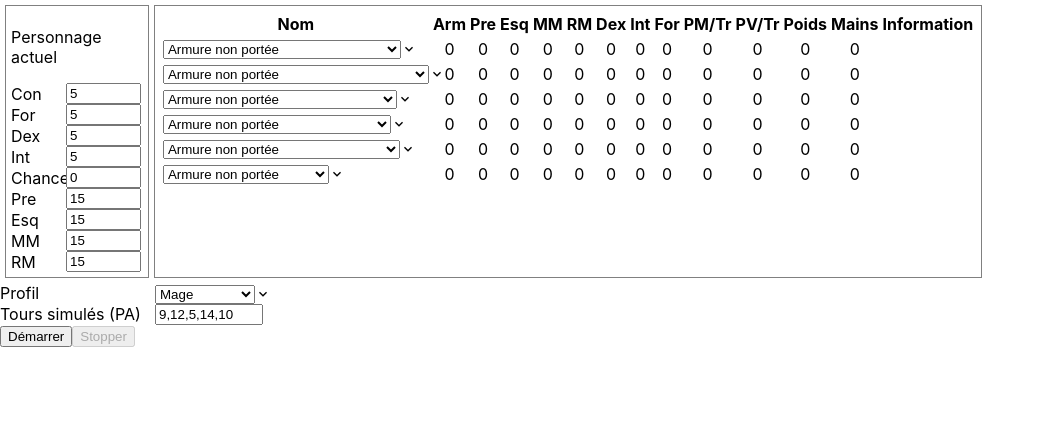
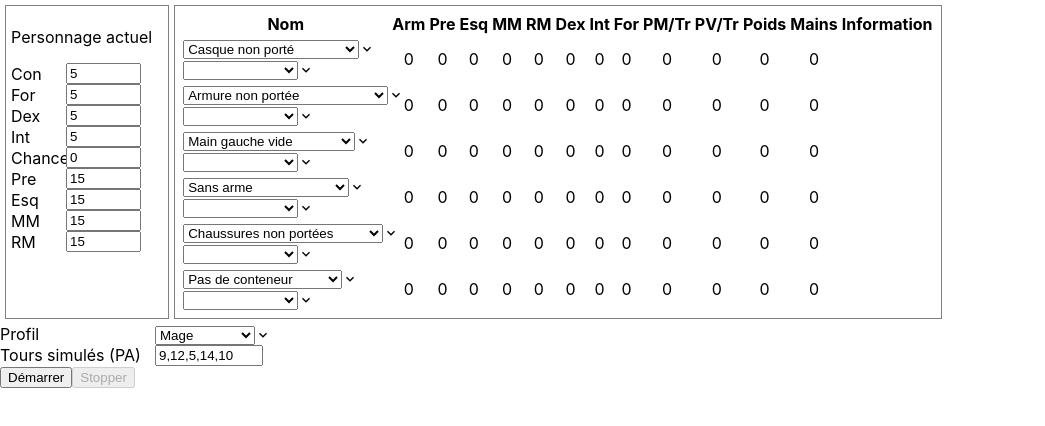
Before and after one commit to xavierfeltin/kigard-optim, a React (Create React App) app: page / in a window 1280 px wide. Shown: the top 426 px of the page, without its empty margins (0-1045 px from the left). Built offline with nearby package versions, Linux system fonts and the light colour scheme.

Commit message:
add preselected quality equipment

```diff
--- a/src/App.tsx
+++ b/src/App.tsx
@@ -82,7 +82,7 @@ function App() {
 
     let qualityEquipment = generateQualityEquipments(headEquipments, Quality.Great, headEquipments.length);
     let masterEquipment = generateQualityEquipments(headEquipments, Quality.Master, headEquipments.length + qualityEquipment.length);
-    let headMasterData = [emptyBody, ...headEquipments, ...qualityEquipment, ...masterEquipment];
+    let headMasterData = [emptyHead, ...headEquipments, ...qualityEquipment, ...masterEquipment];
 
     qualityEquipment = generateQualityEquipments(bodyEquipments, Quality.Great, bodyEquipments.length);
     masterEquipment = generateQualityEquipments(bodyEquipments, Quality.Master, bodyEquipments.length + qualityEquipment.length);
@@ -90,21 +90,21 @@ function App() {
 
     qualityEquipment = generateQualityEquipments(leftHandEquipments, Quality.Great, leftHandEquipments.length);
     masterEquipment = generateQualityEquipments(leftHandEquipments, Quality.Master, leftHandEquipments.length + qualityEquipment.length);
-    let leftHandMasterData = [emptyBody, ...leftHandEquipments, ...qualityEquipment, ...masterEquipment];
+    let leftHandMasterData = [emptyLeftHand, ...leftHandEquipments, ...qualityEquipment, ...masterEquipment];
 
     qualityEquipment = generateQualityEquipments(rightHandEquipments, Quality.Great, rightHandEquipments.length);
     masterEquipment = generateQualityEquipments(rightHandEquipments, Quality.Master, rightHandEquipments.length + qualityEquipment.length);
-    let rightHandMasterData = [emptyBody, ...rightHandEquipments, ...qualityEquipment, ...masterEquipment];
+    let rightHandMasterData = [emptyRightHand, ...rightHandEquipments, ...qualityEquipment, ...masterEquipment];
 
     qualityEquipment = generateQualityEquipments(feetEquipments, Quality.Great, feetEquipments.length);
     masterEquipment = generateQualityEquipments(feetEquipments, Quality.Master, feetEquipments.length + qualityEquipment.length);
-    let feetMasterData = [emptyBody, ...feetEquipments, ...qualityEquipment, ...masterEquipment];
+    let feetMasterData = [emptyFeet, ...feetEquipments, ...qualityEquipment, ...masterEquipment];
 
     let fetishMasterData: Equipment[] = [];
 
     qualityEquipment = generateQualityEquipments(containerEquipments, Quality.Great, containerEquipments.length);
     masterEquipment = generateQualityEquipments(containerEquipments, Quality.Master, containerEquipments.length + qualityEquipment.length);
-    let containerMasterData = [emptyBody, ...containerEquipments, ...qualityEquipment, ...masterEquipment];
+    let containerMasterData = [emptyContainer, ...containerEquipments, ...qualityEquipment, ...masterEquipment];
 
     const masterData: MasterDataOutfit = {
       head: headMasterData,
--- a/src/common/kigardModels.ts
+++ b/src/common/kigardModels.ts
@@ -1,3 +1,5 @@
+import { count } from "console";
+import { act } from "react-dom/test-utils";
 import { Branch, ProbaTree } from "./math";
 
 export interface Attributes {
@@ -567,6 +569,7 @@ export function buildTurns(paByTurns: number[], attributes: Attributes, opponent
         {
             const nbPossibilitiesToProcess = turnPossibilities.length;
             for (let i = 0; i < nbPossibilitiesToProcess; i++) {
+
                 let currentBranch: Branch | undefined = turnPossibilities.shift();
                 if (currentBranch && currentBranch.value > 0) {
                     let oppAttr = {...opponent};
@@ -724,7 +727,6 @@ export function buildTurns(paByTurns: number[], attributes: Attributes, opponent
             actionDuringTurn++; // if 0 (not action possible that turn at all, it will become 1 and exit the loop)
         }
     }
-
     return probaTree;
 }
 
--- a/src/components/COutfit.tsx
+++ b/src/components/COutfit.tsx
@@ -1,6 +1,6 @@
 import './Character.css';
 import { ReactElement, useEffect, useState } from "react";
-import { Equipment, getDefaultOutfit, getEmptyEquipment, Localization, MasterDataOutfit, Outfit, outfitParts, Attributes } from '../common/kigardModels';
+import { Equipment, getDefaultOutfit, getEmptyEquipment, Localization, MasterDataOutfit, Outfit, outfitParts, Attributes, Quality } from '../common/kigardModels';
 import { Select } from '@chakra-ui/select';
 import { Table, Tbody, Td, Th, Thead, Tr } from '@chakra-ui/table';
 
@@ -18,10 +18,90 @@ export function COutfit({masterData, onValueChange, className}: OutfitProps) {
     }, [outfit, onValueChange]);
 
     const onChangeEquipment = function(equipmentID: string,  localization: Localization, masterData: MasterDataOutfit): void {
+
+        const selectedEquipment = outfit[Localization[localization].toLowerCase() as keyof Outfit];
+
         const idx = outfitParts.findIndex((value) => value.toLowerCase() === Localization[localization].toLowerCase());
         const partName = outfitParts[idx].toLowerCase();
         const partMasterData = masterData[partName as keyof MasterDataOutfit];
-        const equipment = partMasterData.find(equipment => equipment.id === parseInt(equipmentID));
+        const standardPartMasterData = partMasterData.filter((equipment: Equipment) => {
+            return equipment.quality === Quality.Standard;
+        });
+
+        let newEquipmentID = getQualityIdOfEquipment(parseInt(equipmentID), selectedEquipment.quality, standardPartMasterData.length);
+        setEquipmentFromId(newEquipmentID, localization, standardPartMasterData);
+    }
+
+    const onChangeQuality = function(qualityID: string,  localization: Localization, masterData: MasterDataOutfit): void {
+
+        const selectedEquipment = outfit[Localization[localization].toLowerCase() as keyof Outfit];
+
+        const idx = outfitParts.findIndex((value) => value.toLowerCase() === Localization[localization].toLowerCase());
+        const localizationName = outfitParts[idx].toLowerCase();
+        const localizationMasterData = masterData[localizationName as keyof MasterDataOutfit]
+
+        const standardLocalizationMasterData = localizationMasterData.filter((equipment: Equipment) => {
+            return equipment.quality === Quality.Standard;
+        });
+
+        let standardMatchingId = getStandardIdOfEquipment(selectedEquipment.id, selectedEquipment.quality, standardLocalizationMasterData.length);
+        let newEquipmentID = getQualityIdOfEquipment(standardMatchingId, parseInt(qualityID), standardLocalizationMasterData.length);
+        setEquipmentFromId(newEquipmentID, localization, localizationMasterData);
+    }
+
+    const generateEquipment = function(localization: Localization, masterData: MasterDataOutfit,
+        onChangeEquipment: (equipmentID: string, localization: Localization, masterData: MasterDataOutfit) => void): ReactElement {
+        const idx = outfitParts.findIndex((value) => value.toLowerCase() === Localization[localization].toLowerCase());
+        const partName = outfitParts[idx].toLowerCase();
+        let partMasterData = masterData[partName as keyof MasterDataOutfit];
+        let standardMasterData = partMasterData.filter((equipment: Equipment) => equipment.quality === Quality.Standard);
+
+        let selectedEquipment = outfit[outfitParts[idx] as keyof Outfit];
+        let standardMatchingId = getStandardIdOfEquipment(selectedEquipment.id, selectedEquipment.quality, standardMasterData.length);
+
+        const selectKey = "select-" + partName;
+        return (
+            <Select onChange={(event: React.ChangeEvent<HTMLSelectElement>) => onChangeEquipment(event.target.value, localization, masterData)}
+                    value={standardMatchingId}>
+                {partMasterData.filter((equipment: Equipment) => { return equipment.quality === Quality.Standard;})
+                               .sort((a: Equipment, b: Equipment) => {
+                                    if(a.name < b.name) { return -1; }
+                                    if(a.name > b.name) { return 1; }
+                                    return 0;
+                                })
+                                .map((equipment: Equipment) => (
+                    <option key={selectKey + "-" + equipment.id} value={equipment.id}> {equipment.name} </option>
+                ))}
+            </Select>
+        )
+    }
+
+    const getStandardIdOfEquipment = function(equipmentId: number, equipmentQuality: number, nbEquipmentsForLocalization: number): number {
+        let standardMatchingId = equipmentId;
+        if (equipmentQuality !== Quality.Standard) {
+            const equipmentQualityID = equipmentId - nbEquipmentsForLocalization + 1;
+            const equipmentMasterID = equipmentId - 2 * nbEquipmentsForLocalization + 2;
+            standardMatchingId = equipmentQuality === Quality.Great ? equipmentQualityID : equipmentMasterID;
+        }
+
+        return standardMatchingId
+    }
+
+    const getQualityIdOfEquipment = function(standardEquipmentId: number, equipmentQuality: number, nbEquipmentsForLocalization: number): number {
+        let newEquipmentID = standardEquipmentId;
+        if (newEquipmentID !== 0) {
+            if (equipmentQuality !== Quality.Standard) {
+                const equipmentQualityID = standardEquipmentId + nbEquipmentsForLocalization - 1;
+                const equipmentMasterID = standardEquipmentId + 2 * nbEquipmentsForLocalization - 2;
+                newEquipmentID = equipmentQuality === Quality.Great ? equipmentQualityID : equipmentMasterID;
+            }
+        }
+
+        return newEquipmentID;
+    }
+
+    const setEquipmentFromId = function(equipmentID: number, localization: Localization, masterDataForLocalization: Equipment[]): void {
+        const equipment = masterDataForLocalization.find(equipment => equipment.id === equipmentID);
 
         switch(localization) {
             case Localization.Head: {
@@ -55,18 +135,17 @@ export function COutfit({masterData, onValueChange, className}: OutfitProps) {
         }
     }
 
-    const generateEquipment = function(localization: Localization, masterData: MasterDataOutfit, onChangeEquipment: (equipmentID: string, localization: Localization, masterData: MasterDataOutfit) => void): ReactElement {
+    const generateQuality = function(localization: Localization, masterData: MasterDataOutfit,
+        onChangeQuality: (qualityID: string, localization: Localization, masterData: MasterDataOutfit) => void): ReactElement {
         const idx = outfitParts.findIndex((value) => value.toLowerCase() === Localization[localization].toLowerCase());
-        const partName = outfitParts[idx].toLowerCase();
-        let partMasterData = masterData[partName as keyof MasterDataOutfit];
-        const selectKey = "select-" + partName;
+        let selectedEquipment = outfit[outfitParts[idx] as keyof Outfit];
 
         return (
-            <Select onChange={(event: React.ChangeEvent<HTMLSelectElement>) => onChangeEquipment(event.target.value,  localization, masterData)}
-                    value={outfit[outfitParts[idx] as keyof Outfit].id}>
-                {partMasterData.map((equipment: Equipment) => (
-                    <option key={selectKey + "-" + equipment.id} value={equipment.id}> {equipment.name} </option>
-                ))}
+            <Select onChange={(event: React.ChangeEvent<HTMLSelectElement>) => onChangeQuality(event.target.value, localization, masterData)}
+                    value={selectedEquipment.quality}>
+                <option key="select-standard" value={Quality.Standard}> </option>
+                <option key="select-quality" value={Quality.Great}> de Qualité </option>
+                <option key="select-master" value={Quality.Master}> de Maître </option>
             </Select>
         )
     }
@@ -97,11 +176,14 @@ export function COutfit({masterData, onValueChange, className}: OutfitProps) {
         return row;
     }
 
-    const generateRow = function(equipment: Equipment, onChangeEquipment: (equipmentID: string, localization: Localization, masterData: MasterDataOutfit) => void): ReactElement {
+    const generateRow = function(equipment: Equipment,
+        onChangeEquipment: (equipmentID: string, localization: Localization, masterData: MasterDataOutfit) => void,
+        onChangeQuality: (qualityID: string, localization: Localization, masterData: MasterDataOutfit) => void): ReactElement {
         return (
             <Tr key={"tr-initial-" + equipment.localization + "-" + equipment.id}>
                 <Td className="td-title" key={"td-initial-" + equipment.localization + "-name"}>
                     {generateEquipment(equipment.localization, masterData, onChangeEquipment)}
+                    {generateQuality(equipment.localization, masterData, onChangeQuality)}
                 </Td>
                 {kigardHeader.map((name: string) => (
                     <Td key={"td-initial-" + equipment.localization + "-" + name}>{equipment.attributes[name as keyof Attributes]}</Td>
@@ -145,7 +227,7 @@ export function COutfit({masterData, onValueChange, className}: OutfitProps) {
             </Thead>
             <Tbody>
                 {outfitParts.map((part) => {
-                    return generateRow(outfit[part as keyof Outfit], onChangeEquipment);
+                    return generateRow(outfit[part as keyof Outfit], onChangeEquipment, onChangeQuality);
                 })}
             </Tbody>
         </Table>
```
